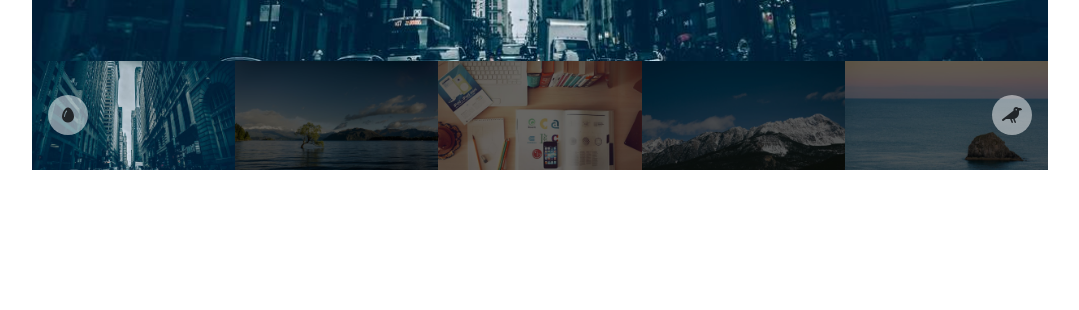
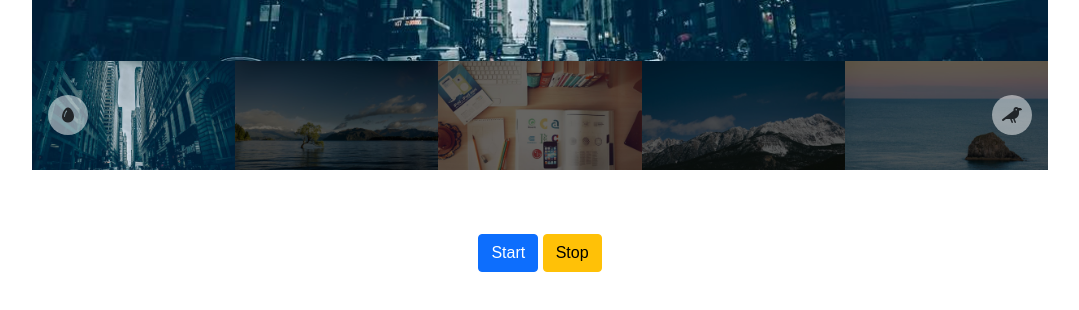
Before and after one commit to matteotagliatti/vue-slider, a plain HTML site: page index.html in a window 1280 px wide. Shown: the part 584-894 px from the top of the page, without its empty margins (100-1179 px from the left). Before the commit the page ends 850 px from the top, so only its background shows below. Drawn offline with nearby package versions, Linux system fonts and the light colour scheme.

Commit message:
autoscroll and stop

```diff
--- a/index.html
+++ b/index.html
@@ -74,7 +74,12 @@
             </div>
           </div>
 
-          <!-- <div class="col-12 p-3" id="my-after-carousel"></div> -->
+          <div class="col-12 p-3" id="my-after-carousel">
+            <button class="btn btn-primary" @click="autoScroll">Start</button>
+            <button class="btn btn-warning" @click="clearAutoScroll">
+              Stop
+            </button>
+          </div>
         </div>
       </div>
     </main>
--- a/js/script.js
+++ b/js/script.js
@@ -2,6 +2,7 @@ const app = new Vue({
   el: "#app",
   data: {
     activeElement: 0,
+    scroll: null,
     items: [
       {
         title: "Svezia",
@@ -45,5 +46,15 @@ const app = new Vue({
     changeImg(index) {
       this.activeElement = index;
     },
+
+    autoScroll() {
+      this.scroll = setInterval(this.next, 1000);
+    },
+
+    clearAutoScroll() {
+      console.log(this.scroll);
+      clearInterval(this.scroll);
+      this.scroll = null;
+    },
   },
 });
```
